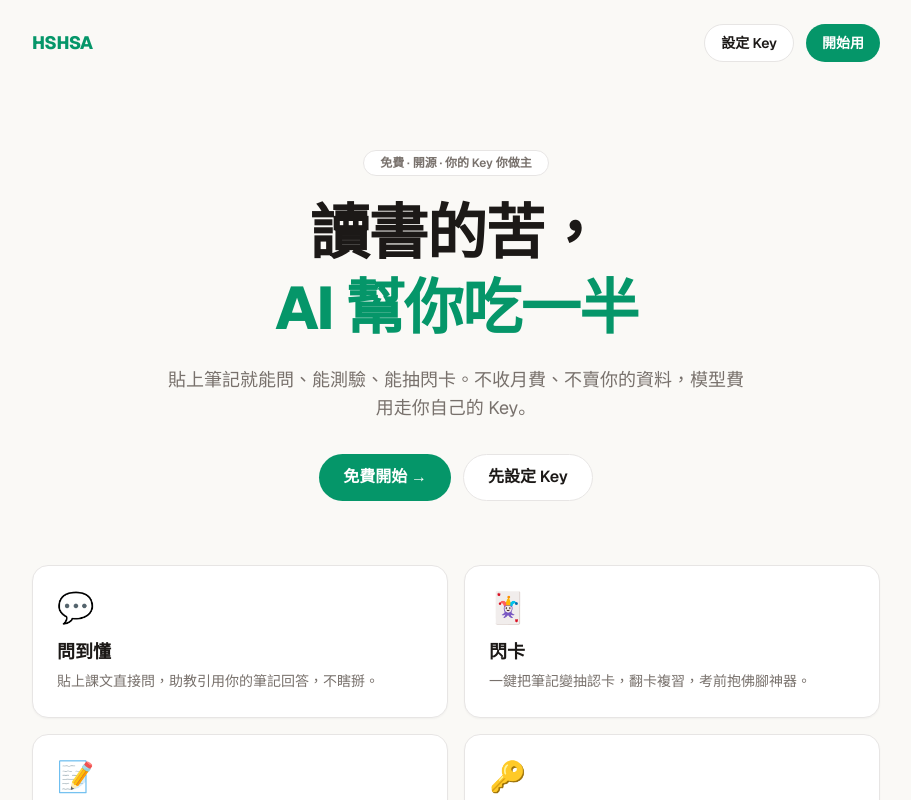
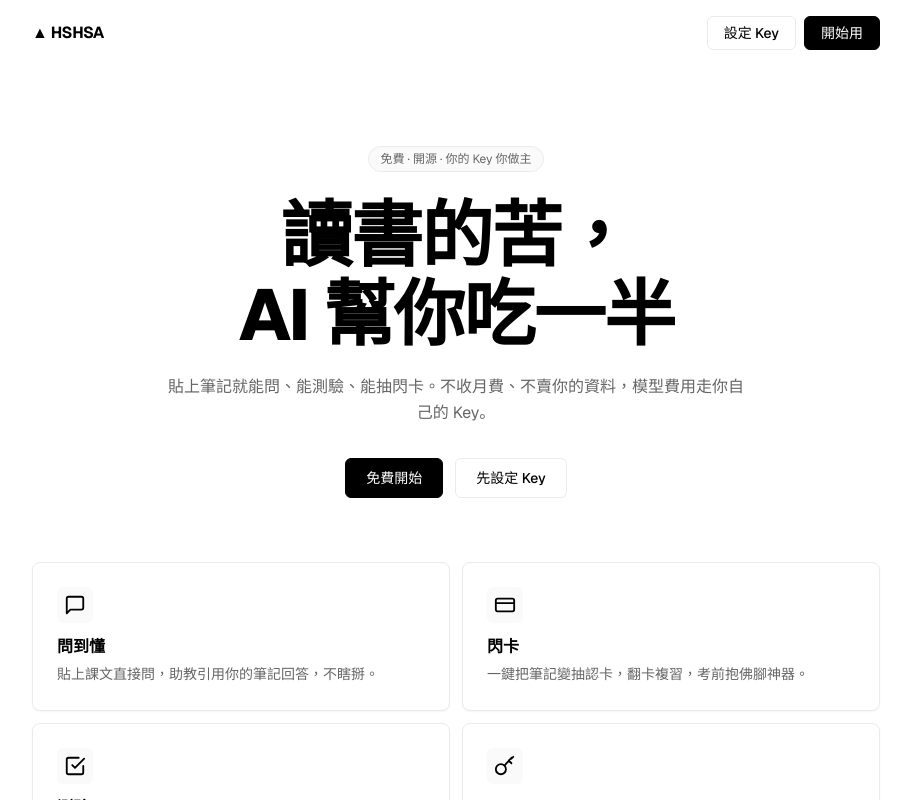
Before and after one commit to ryanran8787-a11y/FREE-STU, a Next.js app: page / in a window 1280 px wide. Shown: the top 800 px of the page, without its empty margins (184-1095 px from the left). Built offline with nearby package versions, Linux system fonts and the light colour scheme.

Commit message:
UI: Vercel 風重刷，emoji 全換 SVG 圖標

```diff
--- a/app/(marketing)/page.tsx
+++ b/app/(marketing)/page.tsx
@@ -1,10 +1,11 @@
 import Link from "next/link";
+import { CardIcon, ChatIcon, KeyIcon, QuizIcon } from "@/app/icons";
 
 const FEATURES = [
-  { icon: "💬", title: "問到懂", desc: "貼上課文直接問，助教引用你的筆記回答，不瞎掰。" },
-  { icon: "🃏", title: "閃卡", desc: "一鍵把筆記變抽認卡，翻卡複習，考前抱佛腳神器。" },
-  { icon: "📝", title: "測驗", desc: "自動出單選題，即答即改，還會打分數。" },
-  { icon: "🔑", title: "BYOK", desc: "模型用你自己的 Key，支援 10 家供應商，站方零成本、你零月費。" },
+  { icon: <ChatIcon size={22} />, title: "問到懂", desc: "貼上課文直接問，助教引用你的筆記回答，不瞎掰。" },
+  { icon: <CardIcon size={22} />, title: "閃卡", desc: "一鍵把筆記變抽認卡，翻卡複習，考前抱佛腳神器。" },
+  { icon: <QuizIcon size={22} />, title: "測驗", desc: "自動出單選題，即答即改，還會打分數。" },
+  { icon: <KeyIcon size={22} />, title: "BYOK", desc: "模型用你自己的 Key，支援 10 家供應商，站方零成本、你零月費。" },
 ];
 
 const STEPS = [
@@ -15,65 +16,65 @@ const STEPS = [
 
 export default function LandingPage() {
   return (
-    <div className="flex min-h-screen flex-col">
-      <header className="mx-auto flex w-full max-w-4xl items-center justify-between p-6">
-        <span className="text-lg font-extrabold tracking-tight">
-          <span className="text-primary">HSHSA</span>
-        </span>
-        <div className="flex gap-3">
-          <Link href="/app/settings" className="btn-ghost !px-4 !py-2 text-sm">
+    <div className="flex min-h-screen flex-col bg-white">
+      <header className="mx-auto flex w-full max-w-4xl items-center justify-between px-6 py-4">
+        <span className="text-base font-bold tracking-tight">▲ HSHSA</span>
+        <div className="flex gap-2">
+          <Link href="/app/settings" className="btn-ghost !px-4 !py-1.5 text-sm">
             設定 Key
           </Link>
-          <Link href="/app/chat" className="btn-primary !px-4 !py-2 text-sm">
+          <Link href="/app/chat" className="btn-primary !px-4 !py-1.5 text-sm">
             開始用
           </Link>
         </div>
       </header>
 
       <main className="mx-auto flex w-full max-w-4xl flex-1 flex-col items-center px-6 pb-16">
-        <div className="rise mt-10 flex flex-col items-center text-center md:mt-16">
-          <p className="rounded-full border border-line bg-card px-4 py-1 text-xs font-semibold text-muted">
+        <div className="rise mt-12 flex flex-col items-center text-center md:mt-20">
+          <p className="rounded-full border border-line bg-paper px-3 py-1 text-xs text-muted">
             免費 · 開源 · 你的 Key 你做主
           </p>
-          <h1 className="mt-5 text-4xl font-extrabold leading-tight tracking-tight md:text-6xl">
+          <h1 className="mt-6 max-w-2xl text-5xl font-extrabold leading-[1.1] tracking-tight md:text-7xl">
             讀書的苦，
             <br />
-            <span className="text-primary">AI 幫你吃一半</span>
+            AI 幫你吃一半
           </h1>
-          <p className="mt-5 max-w-xl text-base text-muted md:text-lg">
+          <p className="mt-5 max-w-xl text-base leading-relaxed text-muted">
             貼上筆記就能問、能測驗、能抽閃卡。不收月費、不賣你的資料，模型費用走你自己的
             Key。
           </p>
           <div className="mt-8 flex flex-wrap justify-center gap-3">
-            <Link href="/app/chat" className="btn-primary text-base">
-              免費開始 →
+            <Link href="/app/chat" className="btn-primary px-6 py-2.5 text-sm">
+              免費開始
             </Link>
-            <Link href="/app/settings" className="btn-ghost text-base">
+            <Link href="/app/settings" className="btn-ghost px-6 py-2.5 text-sm">
               先設定 Key
             </Link>
           </div>
         </div>
 
-        <div className="mt-16 grid w-full gap-4 md:grid-cols-2">
+        <div className="mt-16 grid w-full gap-3 md:grid-cols-2">
           {FEATURES.map((f, i) => (
-            <div key={f.title} className="card rise p-6" style={{ animationDelay: `${i * 70}ms` }}>
-              <div className="text-3xl">{f.icon}</div>
-              <h3 className="mt-3 text-lg font-bold">{f.title}</h3>
+            <div key={f.title} className="card rise p-6" style={{ animationDelay: `${i * 60}ms` }}>
+              <div className="flex h-9 w-9 items-center justify-center rounded-md bg-paper text-ink">
+                {f.icon}
+              </div>
+              <h3 className="mt-3 text-base font-semibold">{f.title}</h3>
               <p className="mt-1 text-sm leading-relaxed text-muted">{f.desc}</p>
             </div>
           ))}
         </div>
 
-        <div className="card mt-8 w-full p-6 md:p-8">
-          <h2 className="text-xl font-extrabold">三步開學</h2>
-          <div className="mt-4 grid gap-4 md:grid-cols-3">
+        <div className="card mt-4 w-full p-6 md:p-8">
+          <h2 className="text-lg font-bold">三步開學</h2>
+          <div className="mt-4 grid gap-5 md:grid-cols-3">
             {STEPS.map((s) => (
               <div key={s.n} className="flex gap-3">
-                <span className="flex h-8 w-8 shrink-0 items-center justify-center rounded-full bg-primary-soft font-extrabold text-primary-deep">
+                <span className="flex h-7 w-7 shrink-0 items-center justify-center rounded-full bg-paper text-sm font-bold">
                   {s.n}
                 </span>
                 <div>
-                  <div className="font-bold">{s.title}</div>
+                  <div className="text-sm font-semibold">{s.title}</div>
                   <div className="mt-0.5 text-sm text-muted">{s.desc}</div>
                 </div>
               </div>
--- a/app/(saas)/app/settings/page.tsx
+++ b/app/(saas)/app/settings/page.tsx
@@ -91,7 +91,7 @@ export default function SettingsPage() {
         {status.isLoading
           ? "讀取中…"
           : status.data?.hasKey
-            ? <span>已設定：<b>{status.data.provider}</b> / {status.data.model}，可以直接用了 🎉</span>
+            ? <span>已設定：<b>{status.data.provider}</b> / {status.data.model}，可以直接用了</span>
             : "尚未設定 Key，選一家開始吧（推薦免費的 Gemini）"}
       </div>
 
--- a/app/(saas)/layout.tsx
+++ b/app/(saas)/layout.tsx
@@ -28,8 +28,8 @@ function Nav() {
   return (
     <nav className="sticky top-0 z-10 border-b border-line bg-paper/85 backdrop-blur">
       <div className="mx-auto flex max-w-3xl items-center gap-1 p-3">
-        <Link href="/" className="mr-3 text-base font-extrabold tracking-tight">
-          <span className="text-primary">HSHSA</span>
+        <Link href="/" className="mr-3 text-sm font-bold tracking-tight">
+          ▲ HSHSA
         </Link>
         {LINKS.map((l) => {
           const active = pathname === l.href || pathname.startsWith(l.href + "/");
@@ -37,8 +37,8 @@ function Nav() {
             <Link
               key={l.href}
               href={l.href}
-              className={`rounded-full px-4 py-1.5 text-sm font-semibold transition-colors ${
-                active ? "bg-primary-soft text-primary-deep" : "text-muted hover:text-ink"
+              className={`rounded-md px-3 py-1.5 text-sm transition-colors ${
+                active ? "bg-paper font-semibold text-ink" : "text-muted hover:text-ink"
               }`}
             >
               {l.label}
--- a/app/globals.css
+++ b/app/globals.css
@@ -1,17 +1,19 @@
 @import "tailwindcss";
 
 @theme {
-  --color-paper: #faf9f6;
+  --color-paper: #fafafa;
   --color-card: #ffffff;
-  --color-ink: #1c1917;
-  --color-muted: #78716c;
-  --color-line: #e7e5e4;
-  --color-primary: #059669;
-  --color-primary-deep: #047857;
-  --color-primary-soft: #d1fae5;
-  --color-sun: #f59e0b;
+  --color-ink: #000000;
+  --color-muted: #666666;
+  --color-line: #eaeaea;
+  --color-primary: #000000;
+  --color-primary-deep: #333333;
+  --color-primary-soft: #f5f5f5;
+  --color-accent: #0070f3;
+  --color-accent-soft: #e8f2ff;
+  --color-sun: #f5a623;
 
-  --font-sans: var(--font-geist-sans), "Noto Sans TC", system-ui, sans-serif;
+  --font-sans: var(--font-geist-sans), system-ui, sans-serif;
 }
 
 html {
@@ -23,31 +25,34 @@ body {
   color: var(--color-ink);
   font-family: var(--font-sans);
   -webkit-font-smoothing: antialiased;
+  font-size: 14px;
 }
 
-/* 卡片 */
+/* 卡片：Vercel 式細線 */
 .card {
   background: var(--color-card);
   border: 1px solid var(--color-line);
-  border-radius: 1rem;
-  box-shadow: 0 1px 2px rgb(28 25 23 / 0.04);
+  border-radius: 8px;
+  box-shadow: 0 1px 2px rgb(0 0 0 / 0.04);
 }
 
-/* 主按鈕 */
+/* 主按鈕：黑 */
 .btn-primary {
   display: inline-flex;
   align-items: center;
   justify-content: center;
   gap: 0.5rem;
-  border-radius: 9999px;
-  background: var(--color-primary);
+  border-radius: 6px;
+  background: #000;
   color: #fff;
-  font-weight: 600;
-  padding: 0.65rem 1.5rem;
+  font-weight: 500;
+  font-size: 14px;
+  padding: 0.55rem 1.25rem;
+  border: 1px solid #000;
   transition: background 0.15s ease, transform 0.1s ease;
 }
 .btn-primary:hover {
-  background: var(--color-primary-deep);
+  background: #333;
 }
 .btn-primary:active {
   transform: scale(0.97);
@@ -57,45 +62,46 @@ body {
   pointer-events: none;
 }
 
-/* 次按鈕 */
+/* 次按鈕：白底細線 */
 .btn-ghost {
   display: inline-flex;
   align-items: center;
   justify-content: center;
   gap: 0.5rem;
-  border-radius: 9999px;
+  border-radius: 6px;
   border: 1px solid var(--color-line);
-  background: var(--color-card);
-  font-weight: 600;
-  padding: 0.65rem 1.5rem;
-  transition: border-color 0.15s ease, background 0.15s ease;
+  background: #fff;
+  color: var(--color-ink);
+  font-weight: 500;
+  font-size: 14px;
+  padding: 0.55rem 1.25rem;
+  transition: border-color 0.15s ease;
 }
 .btn-ghost:hover {
-  border-color: var(--color-primary);
-  background: #f0fdf4;
+  border-color: #999;
 }
 
 /* 輸入框 */
 .field {
   width: 100%;
-  border-radius: 0.75rem;
+  border-radius: 6px;
   border: 1px solid var(--color-line);
-  background: var(--color-card);
-  padding: 0.65rem 0.9rem;
-  font-size: 0.9rem;
+  background: #fff;
+  padding: 0.55rem 0.75rem;
+  font-size: 14px;
   outline: none;
   transition: border-color 0.15s ease, box-shadow 0.15s ease;
 }
 .field:focus {
-  border-color: var(--color-primary);
-  box-shadow: 0 0 0 3px rgb(5 150 105 / 0.15);
+  border-color: #999;
+  box-shadow: 0 0 0 3px rgb(0 0 0 / 0.06);
 }
 
 /* 進場動畫 */
 @keyframes rise {
   from {
     opacity: 0;
-    transform: translateY(10px);
+    transform: translateY(8px);
   }
   to {
     opacity: 1;
@@ -103,7 +109,7 @@ body {
   }
 }
 .rise {
-  animation: rise 0.35s ease both;
+  animation: rise 0.3s ease both;
 }
 
 /* 閃卡 3D 翻面 */
--- /dev/null
+++ b/app/icons.tsx
@@ -0,0 +1,49 @@
+export function Icon({ d, size = 20 }: { d: string; size?: number }) {
+  return (
+    <svg
+      width={size}
+      height={size}
+      viewBox="0 0 24 24"
+      fill="none"
+      stroke="currentColor"
+      strokeWidth={2}
+      strokeLinecap="round"
+      strokeLinejoin="round"
+      aria-hidden
+    >
+      <path d={d} />
+    </svg>
+  );
+}
+
+export const ChatIcon = ({ size = 20 }: { size?: number }) => (
+  <Icon size={size} d="M21 15a2 2 0 0 1-2 2H7l-4 4V5a2 2 0 0 1 2-2h14a2 2 0 0 1 2 2z" />
+);
+
+export const CardIcon = ({ size = 20 }: { size?: number }) => (
+  <Icon size={size} d="M2 7a2 2 0 0 1 2-2h16a2 2 0 0 1 2 2v10a2 2 0 0 1-2 2H4a2 2 0 0 1-2-2z M2 10h20" />
+);
+
+export const QuizIcon = ({ size = 20 }: { size?: number }) => (
+  <Icon size={size} d="M9 11l3 3L22 4 M21 12v7a2 2 0 0 1-2 2H5a2 2 0 0 1-2-2V5a2 2 0 0 1 2-2h11" />
+);
+
+export const KeyIcon = ({ size = 20 }: { size?: number }) => (
+  <Icon size={size} d="M21 2l-2 2 m-7.6 7.6a5.5 5.5 0 1 1-7.78 7.78 5.5 5.5 0 0 1 7.78-7.78zm0 0L19 3m-3 3 3 3" />
+);
+
+export const BookIcon = ({ size = 20 }: { size?: number }) => (
+  <Icon size={size} d="M4 19.5A2.5 2.5 0 0 1 6.5 17H20 M4 19.5A2.5 2.5 0 0 0 6.5 22H20V2H6.5A2.5 2.5 0 0 0 4 4.5z" />
+);
+
+export const SparkIcon = ({ size = 20 }: { size?: number }) => (
+  <Icon size={size} d="M12 3l1.9 5.1L19 10l-5.1 1.9L12 17l-1.9-5.1L5 10l5.1-1.9z M19 15l.9 2.1L22 18l-2.1.9L19 21l-.9-2.1L16 18l2.1-.9z" />
+);
+
+export const BagIcon = ({ size = 20 }: { size?: number }) => (
+  <Icon size={size} d="M6 7h12l1 14H5z M9 7a3 3 0 0 1 6 0" />
+);
+
+export const UploadIcon = ({ size = 20 }: { size?: number }) => (
+  <Icon size={size} d="M12 16V4 m0 0l-4 4 m4-4l4 4 M4 20h16" />
+);
```
Also changed, not shown: app/(saas)/app/chat/page.tsx (+8 -7 lines), app/(saas)/app/notes/[id]/NoteDetail.tsx (+27 -21 lines), app/(saas)/app/notes/page.tsx (+5 -4 lines).
